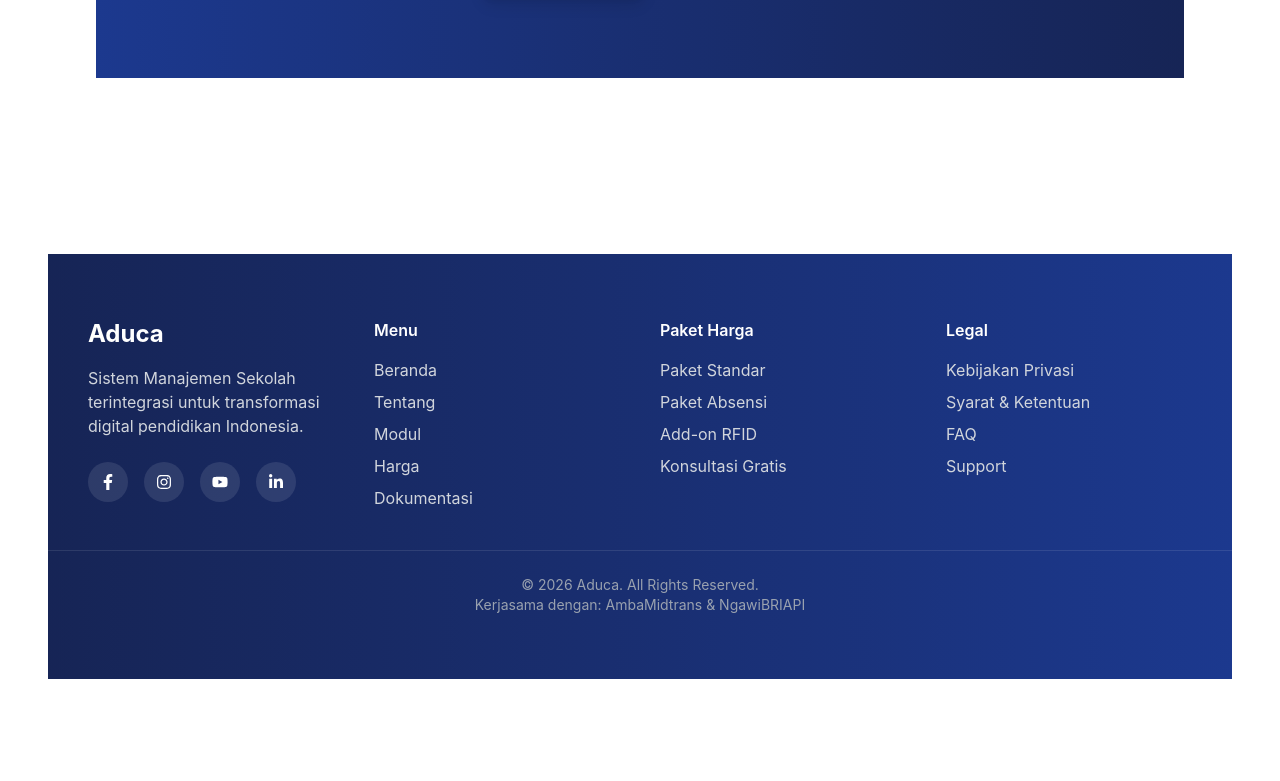
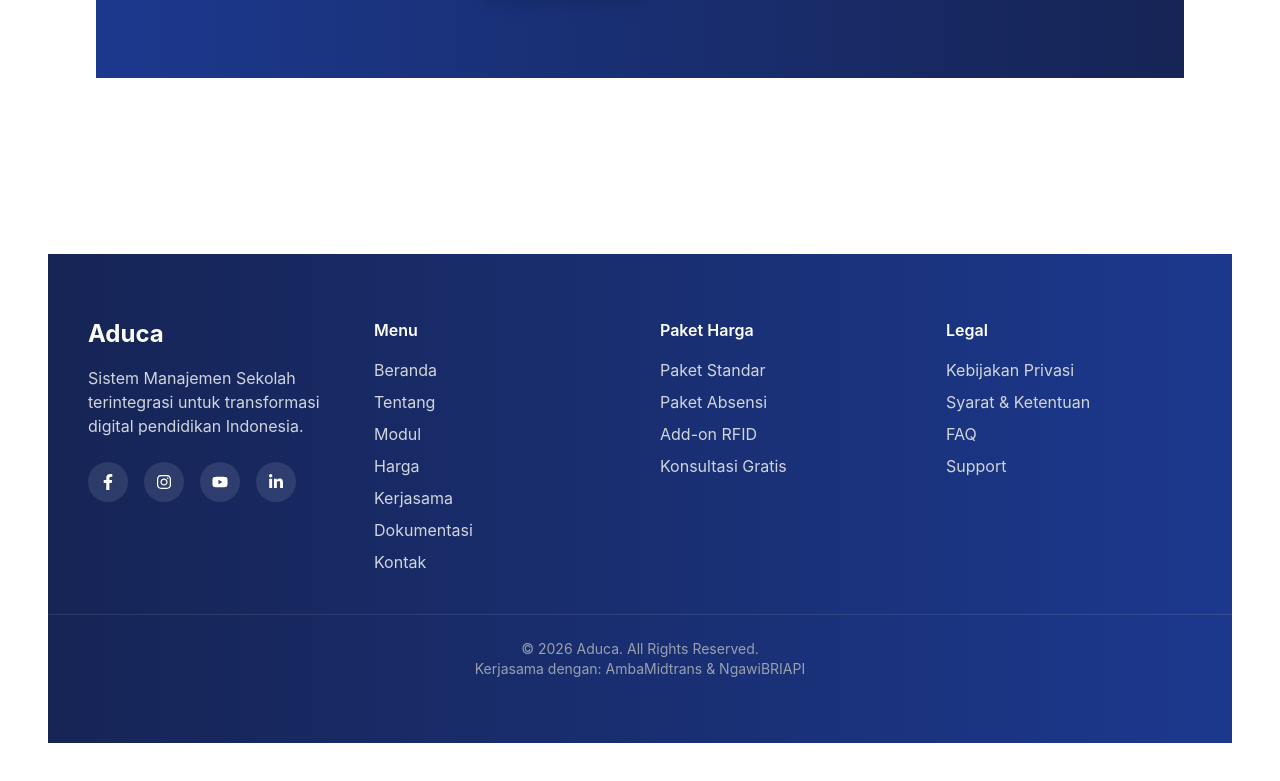
Before and after one commit to bintangskibidi/miniprojectfe, a React (Vite) app: page / in a window 1280 px wide. Shown: the part 7367-8148 px from the top of the page. Before the commit the page ends 8126 px from the top, so only its background shows below. Built offline with nearby package versions, Linux system fonts and the light colour scheme.

Commit message:
keteranganbaru

```diff
--- a/package.json
+++ b/package.json
@@ -17,6 +17,7 @@
     "react-icons": "^5.6.0",
 <<<<<<< Updated upstream
     "react-router-dom": "^7.14.0",
+    "remixicon": "^4.9.1",
     "sweetalert2": "^11.26.24"
 =======
     "remixicon": "^4.9.1"
--- a/src/component/LandingPage.jsx
+++ b/src/component/LandingPage.jsx
@@ -772,11 +772,50 @@
         <div>
           <h3 className="font-semibold mb-4">Menu</h3>
           <ul className="space-y-2 text-gray-300">
-            <li>Beranda</li>
-            <li>Tentang</li>
-            <li>Modul</li>
-            <li>Harga</li>
-            <li>Dokumentasi</li>
+            <li
+            onClick={scrollToTop}
+            className="cursor-pointer"
+          >
+            Beranda
+          </li>
+
+          <li
+            onClick={scrollToTentang}
+            className="cursor-pointer"
+          >
+            Tentang
+          </li>
+
+          <li
+            onClick={scrollToModul}
+            className="cursor-pointer"
+          >
+            Modul
+          </li>
+          <li
+            onClick={scrollToHarga}
+            className="cursor-pointer"
+          >
+            Harga
+          </li>
+          <li
+            onClick={scrollToKerjasama}
+            className="cursor-pointer"
+          >
+            Kerjasama
+          </li>
+          <li
+            onClick={scrollToDokumentasi}
+            className="cursor-pointer"
+          >
+            Dokumentasi
+          </li>
+          <li
+            onClick={scrollToKontak}
+            className="cursor-pointer"
+          >
+            Kontak
+          </li>
           </ul>
         </div>
 
@@ -784,10 +823,14 @@
         <div>
           <h3 className="font-semibold mb-4">Paket Harga</h3>
           <ul className="space-y-2 text-gray-300">
-            <li>Paket Standar</li>
-            <li>Paket Absensi</li>
-            <li>Add-on RFID</li>
-            <li>Konsultasi Gratis</li>
+            <li onClick={scrollToHarga}
+            className="cursor-pointer">Paket Standar</li>
+            <li onClick={scrollToHarga}
+            className="cursor-pointer">Paket Absensi</li>
+            <li onClick={scrollToHarga}
+            className="cursor-pointer">Add-on RFID</li>
+            <li onClick={scrollToHarga}
+            className="cursor-pointer">Konsultasi Gratis</li>
           </ul>
         </div>
 
```
Also changed, not shown: 1 other file (tests, documents, lock files or other folders).
